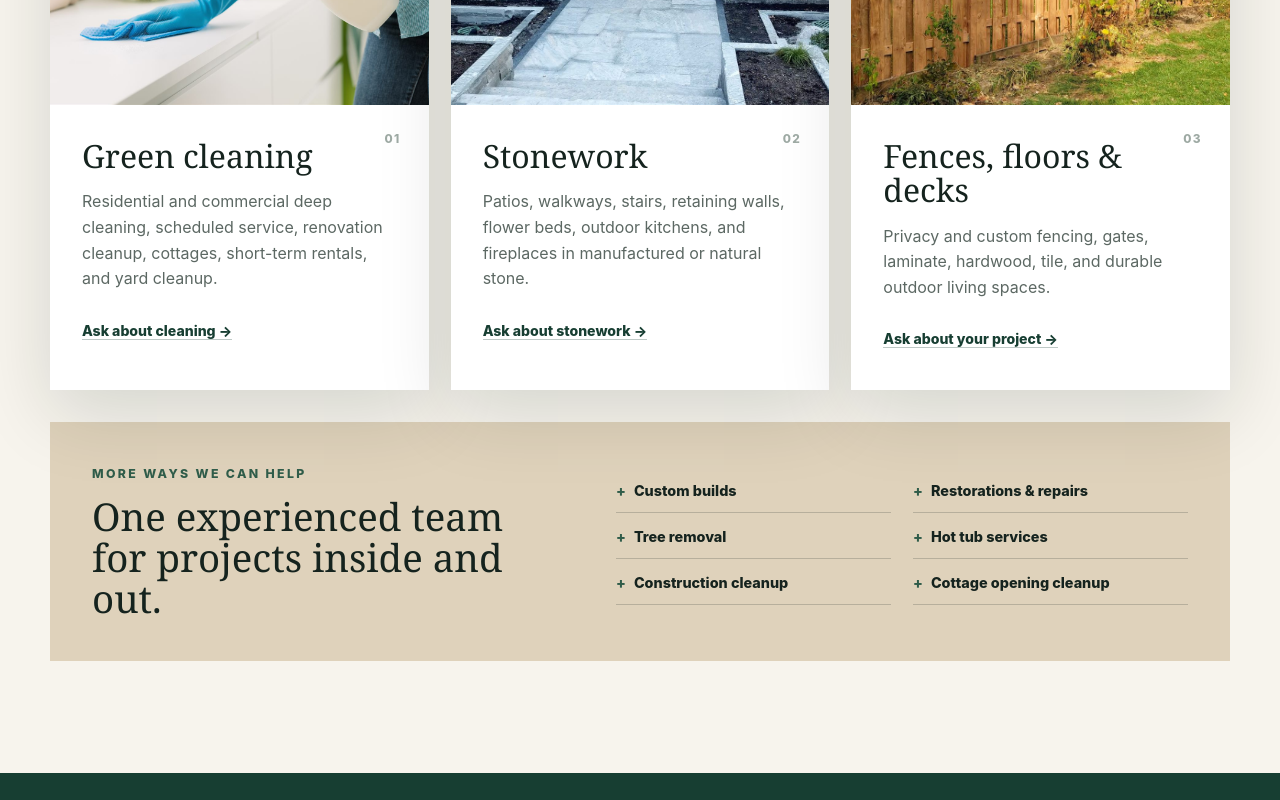
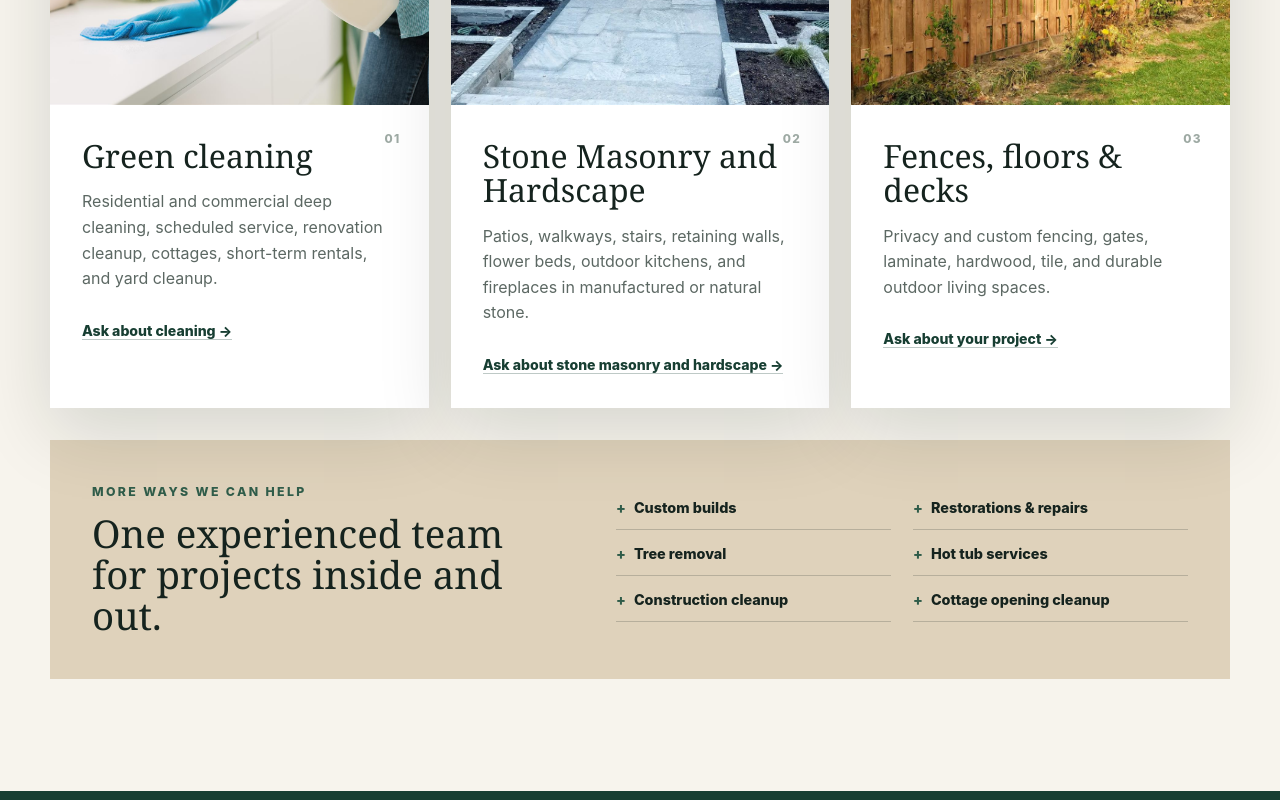
Before and after one commit to Footematt/mfci-command-center, a website: page public-site/index.html in a window 1280 px wide. Shown: the part 1320-2120 px from the top of the page. Drawn offline with Linux system fonts and the light colour scheme.

Commit message:
Rename stone service offering

```diff
--- a/public-site/index.html
+++ b/public-site/index.html
@@ -6,7 +6,7 @@
     <meta name="theme-color" content="#173e32" />
     <meta
       name="description"
-      content="M. Foote's Contracting Inc. provides green cleaning, stonework, fencing, flooring, decks, and contracting services across the GTA and Muskoka area."
+      content="M. Foote's Contracting Inc. provides green cleaning, stone masonry and hardscape, fencing, flooring, decks, and contracting services across the GTA and Muskoka area."
     />
     <meta property="og:title" content="MK Enterprise | M. Foote's Contracting Inc." />
     <meta
@@ -95,12 +95,12 @@
             </article>
 
             <article class="service-card">
-              <img src="assets/stonemasonry-web.jpg" alt="Stone masonry project completed by MFCI" loading="lazy" width="1400" height="783" />
+              <img src="assets/stonemasonry-web.jpg" alt="Stone masonry and hardscape project completed by MFCI" loading="lazy" width="1400" height="783" />
               <div class="service-card-body">
                 <span class="service-number">02</span>
-                <h3>Stonework</h3>
+                <h3>Stone Masonry and Hardscape</h3>
                 <p>Patios, walkways, stairs, retaining walls, flower beds, outdoor kitchens, and fireplaces in manufactured or natural stone.</p>
-                <a href="#contact" data-service-link="Stonework">Ask about stonework <span aria-hidden="true">→</span></a>
+                <a href="#contact" data-service-link="Stone Masonry and Hardscape">Ask about stone masonry and hardscape <span aria-hidden="true">→</span></a>
               </div>
             </article>
 
@@ -170,8 +170,8 @@
           </div>
           <div class="work-grid">
             <figure class="work-main">
-              <img src="assets/stonemasonry-web.jpg" alt="Completed stone masonry work" loading="lazy" width="1400" height="783" />
-              <figcaption>Stonemasonry</figcaption>
+              <img src="assets/stonemasonry-web.jpg" alt="Completed stone masonry and hardscape project" loading="lazy" width="1400" height="783" />
+              <figcaption>Stone Masonry and Hardscape</figcaption>
             </figure>
             <figure>
               <img src="assets/fence-web.jpg" alt="Long custom wooden privacy fence completed by MFCI" loading="lazy" width="1400" height="496" />
@@ -218,7 +218,7 @@
               <select name="service" required>
                 <option value="">Choose a service</option>
                 <option>Green cleaning</option>
-                <option>Stonework</option>
+                <option>Stone Masonry and Hardscape</option>
                 <option>Fences and gates</option>
                 <option>Flooring</option>
                 <option>Decks</option>
@@ -249,7 +249,7 @@
         <div>
           <p class="footer-label">Services</p>
           <a href="#services">Green cleaning</a>
-          <a href="#services">Stonework</a>
+          <a href="#services">Stone Masonry and Hardscape</a>
           <a href="#services">Fences, floors &amp; decks</a>
         </div>
         <div>
```
